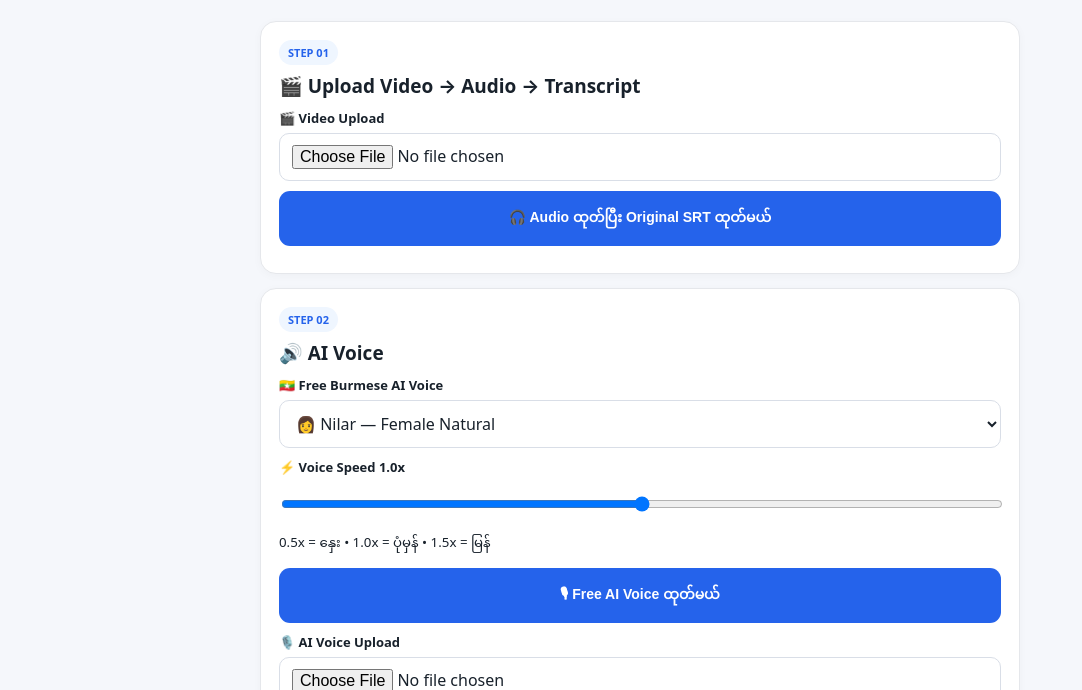
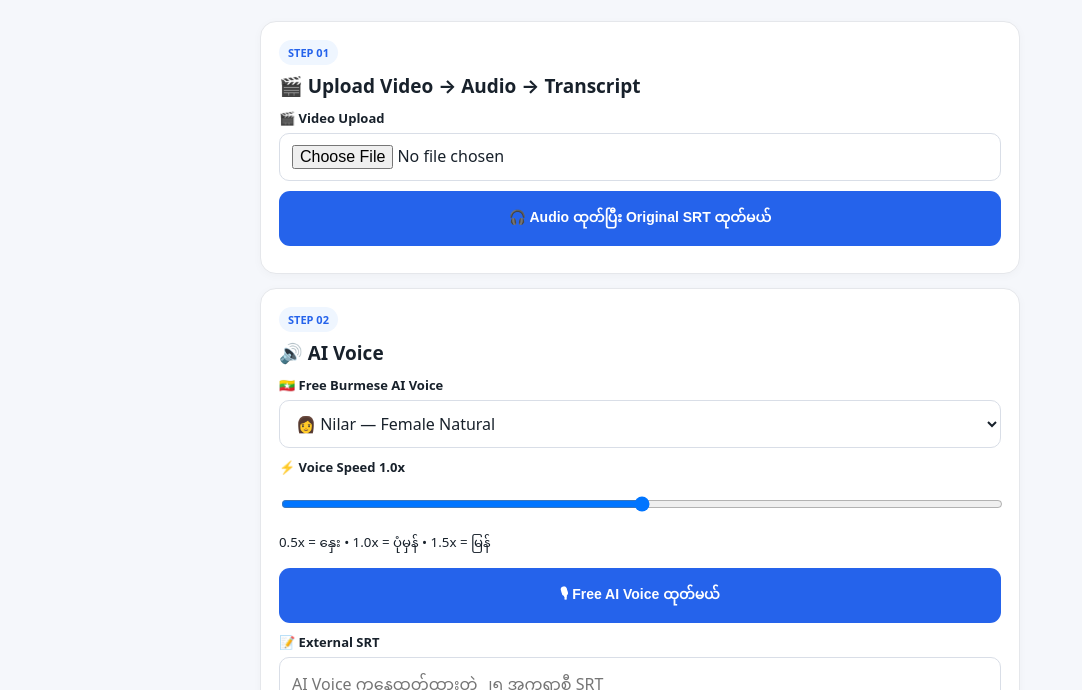
Before and after one commit to Lynn2005/Yoon-Recap-, a website: page public/index.html in a window 1280 px wide. Shown: the part 110-800 px from the top of the page, without its empty margins (0-1082 px from the left). Drawn offline with Linux system fonts and the light colour scheme.

Commit message:
Hide voice and SRT upload controls in Step 2

```diff
--- a/public/index.html
+++ b/public/index.html
@@ -24,7 +24,7 @@
 
 <label>🇲🇲 Free Burmese AI Voice</label><select id="voice"><option value="myanmar-female">👩 Nilar — Female Natural</option><option value="myanmar-male">👨 Thiha — Male Natural</option></select>
 <label>⚡ Voice Speed <output id="voiceSpeedValue">1.0x</output></label><input id="voiceSpeed" type="range" min="0.5" max="1.5" step="0.1" value="1.0"><small>0.5x = နှေး • 1.0x = ပုံမှန် • 1.5x = မြန်</small>
-<button id="makeVoice">🎙 Free AI Voice ထုတ်မယ်</button><audio id="voicePreview" controls hidden></audio><label>🎙️ AI Voice Upload</label><input id="voiceUpload" type="file" accept="audio/*"><small>ကိုယ်ပိုင် AI Voice / MP3 / WAV အသံဖိုင် Upload လုပ်ပြီး Final Video မှာ သုံးနိုင်ပါတယ်။</small><label>📄 External SRT Upload</label><input id="srtUpload" type="file" accept=".srt,text/srt,text/plain"><small>အပြင်က .srt ဖိုင်ကို Upload လုပ်ပါ။ Final Video မှာ ဒီ SRT ရှိရင် subtitles ထိုးပါမယ်။</small><label>📝 External SRT</label><textarea id="voiceSrt" placeholder="AI Voice ကနေထုတ်ထားတဲ့ ၂၅ အက္ခရာစီ SRT"></textarea><div class="grid"><button id="downloadVoiceSrt">📥 Voice SRT</button></div><div id="vstatus" class="status"></div>
+<button id="makeVoice">🎙 Free AI Voice ထုတ်မယ်</button><audio id="voicePreview" controls hidden></audio><div hidden><label>🎙️ AI Voice Upload</label><input id="voiceUpload" type="file" accept="audio/*"><small>ကိုယ်ပိုင် AI Voice / MP3 / WAV အသံဖိုင် Upload လုပ်ပြီး Final Video မှာ သုံးနိုင်ပါတယ်။</small></div><div hidden><label>📄 External SRT Upload</label><input id="srtUpload" type="file" accept=".srt,text/srt,text/plain"><small>အပြင်က .srt ဖိုင်ကို Upload လုပ်ပါ။ Final Video မှာ ဒီ SRT ရှိရင် subtitles ထိုးပါမယ်။</small></div><label>📝 External SRT</label><textarea id="voiceSrt" placeholder="AI Voice ကနေထုတ်ထားတဲ့ ၂၅ အက္ခရာစီ SRT"></textarea><div class="grid"><button id="downloadVoiceSrt">📥 Voice SRT</button></div><div id="vstatus" class="status"></div>
 </section>
 
 <section class="card editor"><div class="badge">STEP 03</div><h2>🎞️ Subtitles + Adjust</h2>
```
